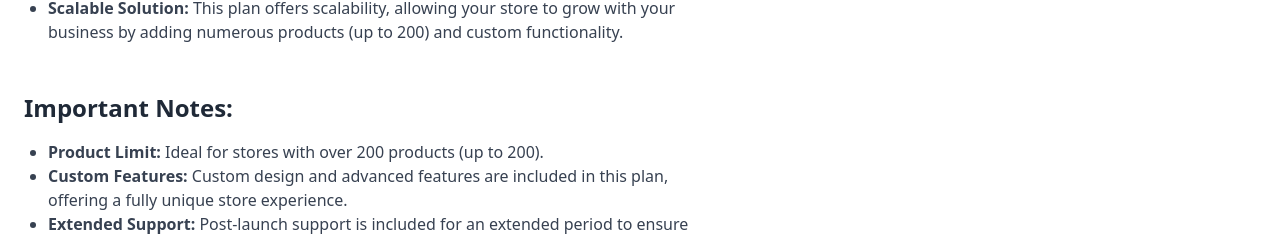
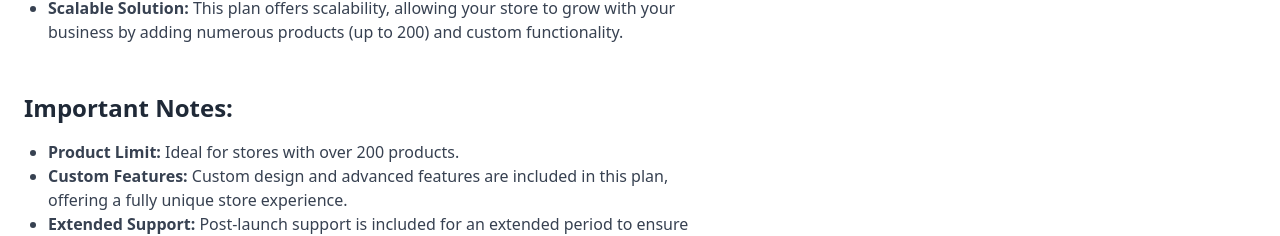
Before and after one commit to Mahdii-Kariimiian/Portfolio-shopify, a React (Vite) app: page /order/advanced in a window 1280 px wide. Shown: the part 1132-1368 px from the top of the page. Built offline with nearby package versions, Linux system fonts and the light colour scheme.

Commit message:
edit plans 2

```diff
--- a/src/components/IntermediatePlan.jsx
+++ b/src/components/IntermediatePlan.jsx
@@ -37,7 +37,7 @@ const IntermediatePlan = ({ isDarkMode }) => {
                 <div>
                     <section className="mb-12">
                         <p className="mb-6 text-3xl">
-                            Price: Up to <strong>€159</strong>{" "}
+                            Price: Up to <strong>€149</strong>{" "}
                         </p>
                         <h2
                             className={`text-2xl font-semibold ${
--- a/src/components/advancedPlan.jsx
+++ b/src/components/advancedPlan.jsx
@@ -181,7 +181,7 @@ const AdvancedPlan = ({ isDarkMode }) => {
                         >
                             <li>
                                 <strong>Product Limit:</strong> Ideal for stores
-                                with over 200 products (up to 200).
+                                with over 200 products.
                             </li>
                             <li>
                                 <strong>Custom Features:</strong> Custom design
```
